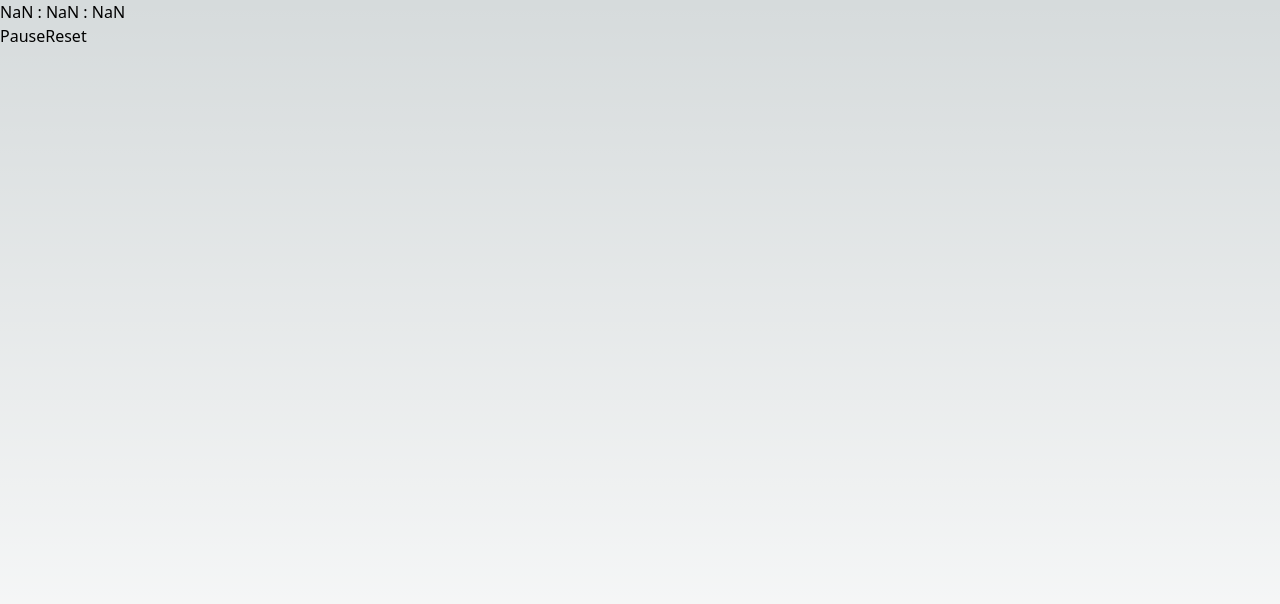
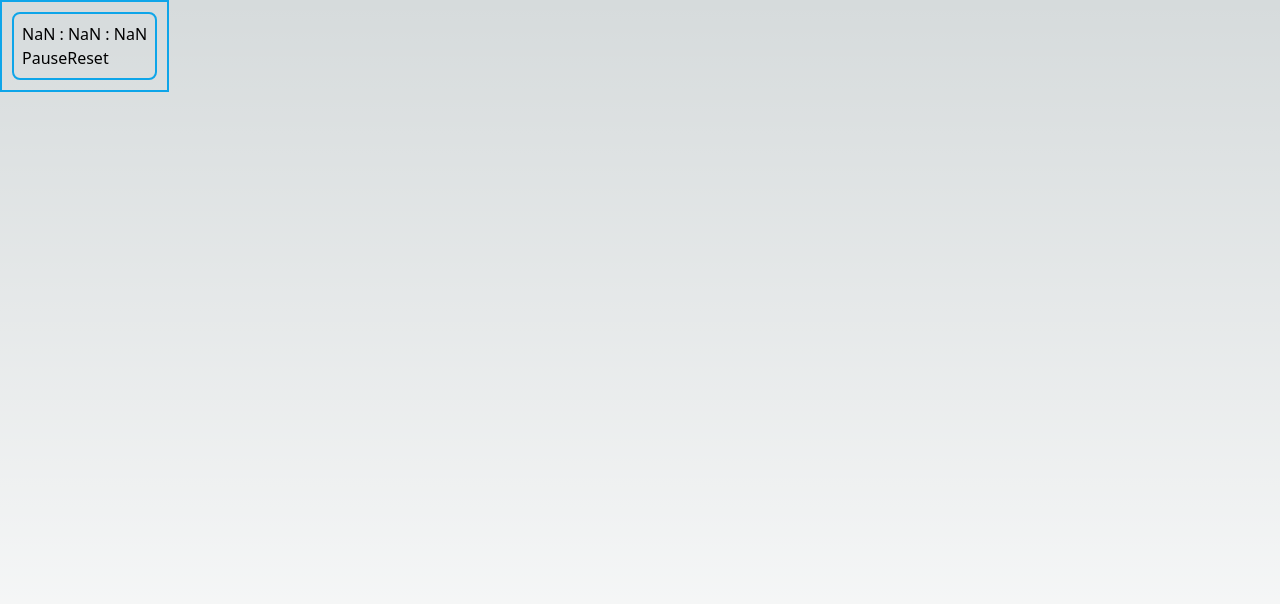
Before and after one commit to itsrishu/file-explorer, a Next.js app: page /countdownTimer/Timer in a window 1280 px wide. Shown: the top 604 px of the page. Built offline with nearby package versions, Linux system fonts and the light colour scheme.

Commit message:
countdown timer altered

```diff
--- /dev/null
+++ b/src/pages/countdownTimer/Pcr.js
@@ -0,0 +1,85 @@
+// import React, { useEffect, useState } from "react";
+
+// const Pcr = ({ hours, minutes, seconds }) => {
+//   const [remainingTime, setRemainingTime] = useState({
+//     hours,
+//     minutes,
+//     seconds,
+//   });
+//   const [isRunning, setIsRunning] = useState(false);
+
+//   useEffect(() => {
+//     let interval;
+
+//     const startTimer = () => {
+//       interval = setInterval(() => {
+//         setRemainingTime((prevTime) => {
+//           const updatedTime = { ...prevTime };
+
+//           if (updatedTime.seconds === 0) {
+//             if (updatedTime.minutes === 0) {
+//               if (updatedTime.hours === 0) {
+//                 clearInterval(interval);
+//                 setIsRunning(false);
+//                 return updatedTime;
+//               }
+//               updatedTime.hours--;
+//               updatedTime.minutes = 4;
+//               updatedTime.seconds = 5;
+//             } else {
+//               updatedTime.minutes--;
+//               updatedTime.seconds = 5;
+//             }
+//           } else {
+//             updatedTime.seconds--;
+//           }
+
+//           return updatedTime;
+//         });
+//       }, 1000);
+//     };
+
+//     if (isRunning) {
+//       startTimer();
+//     }
+
+//     return () => clearInterval(interval);
+//   }, [isRunning]);
+
+//   const handleStart = () => {
+//     setIsRunning(true);
+//   };
+
+//   const handlePause = () => {
+//     setIsRunning(false);
+//   };
+
+//   const handleReset = () => {
+//     setRemainingTime({ hours, minutes, seconds });
+//     setIsRunning(false);
+//   };
+
+//   return (
+//     <div>
+//       <h2>Countdown Timer</h2>
+//       <p>
+//         {`${remainingTime.hours
+//           .toString()
+//           .padStart(2, "0")}:${remainingTime.minutes
+//           .toString()
+//           .padStart(2, "0")}:${remainingTime.seconds
+//           .toString()
+//           .padStart(2, "0")}`}
+//       </p>
+//       <button onClick={handleStart} disabled={isRunning}>
+//         Start
+//       </button>
+//       <button onClick={handlePause} disabled={!isRunning}>
+//         Pause
+//       </button>
+//       <button onClick={handleReset}>Reset</button>
+//     </div>
+//   );
+// };
+
+// export default Pcr;
--- a/src/pages/countdownTimer/Timer.js
+++ b/src/pages/countdownTimer/Timer.js
@@ -1,58 +1,66 @@
-import React, { useState, useRef, useEffect } from 'react'
+import React, { useState, useRef, useEffect } from "react";
+
+const NO_OF_SECS_IN_1_MINS = 5;
+const TOTAL_NUMBER_OF_MINUTES = 5;
+const NO_OF_SECS_IN_1_HOURS = NO_OF_SECS_IN_1_MINS * TOTAL_NUMBER_OF_MINUTES;
 
 function Timer({ seconds }) {
-	const [time, setTime] = useState(seconds)
-	const [isPaused, setIsPaused] = useState(false)
-	const timerRef = useRef(null)
+  const [time, setTime] = useState(seconds);
+  const [isPaused, setIsPaused] = useState(false);
+  const timerRef = useRef(null);
 
   const formatTime = (timeInSeconds) => {
-		const seconds = Math.floor(timeInSeconds % 60)
+    const seconds = Math.floor(timeInSeconds % NO_OF_SECS_IN_1_MINS)
       .toString()
-			.padStart(2, '0')
-		const minutes = Math.floor((timeInSeconds % 3600) / 60)
+      .padStart(2, "0");
+    const minutes = Math.floor(
+      (timeInSeconds % NO_OF_SECS_IN_1_HOURS) / NO_OF_SECS_IN_1_MINS
+    )
       .toString()
-			.padStart(2, '0')
+      .padStart(2, "0");
 
-		const hours = Math.floor(timeInSeconds / 3600)
+    const hours = Math.floor(timeInSeconds / NO_OF_SECS_IN_1_HOURS)
       .toString()
-			.padStart(2, '0')
+      .padStart(2, "0");
 
-		return `${hours} : ${minutes} : ${seconds}`
-	}
+    return `${hours} : ${minutes} : ${seconds}`;
+  };
 
   const startTimer = () => {
-		setIsPaused(false)
+    setIsPaused(false);
     timerRef.current = setInterval(() => {
       setTime((prevTime) => {
         if (prevTime === 0) {
-					clearInterval(timerRef.current)
-					return 0
+          clearInterval(timerRef.current);
+          return 0;
         }
-				return prevTime - 1
-			})
-		}, 1000)
-	}
+        return prevTime - 1;
+      });
+    }, 1000);
+  };
 
   useEffect(() => {
-		startTimer()
-		return () => clearInterval(timerRef.current)
-	}, [])
+    startTimer();
+    return () => clearInterval(timerRef.current);
+  }, []);
 
   const pauseTimer = () => {
-		clearInterval(timerRef.current)
-		setIsPaused(true)
-	}
+    clearInterval(timerRef.current);
+    setIsPaused(true);
+  };
 
   const resetTimer = () => {
-		clearInterval(timerRef.current)
-		setTime(seconds)
-		setIsPaused(false)
-	}
+    clearInterval(timerRef.current);
+    setTime(seconds);
+    setIsPaused(false);
+  };
 
   return (
-		<div className='flex flex-col justify-center'>
+    <div className="flex">
+      <div className="flex border-2 border-solid border-sky-500 p-[10px]">
+        <div className="flex flex-col justify-center border-2 border-solid border-sky-500 p-2 rounded-[8px]">
           {formatTime(time)}
-			<div className='flex'>
+          <div className="flex">
             {isPaused ? (
               <button onClick={startTimer}>Resume</button>
             ) : (
@@ -61,7 +69,9 @@ function Timer({ seconds }) {
             <button onClick={resetTimer}>Reset</button>
           </div>
         </div>
-	)
+      </div>
+    </div>
+  );
 }
 
-export default Timer
+export default Timer;
--- a/src/pages/countdownTimer/index.js
+++ b/src/pages/countdownTimer/index.js
@@ -1,12 +1,13 @@
-import React from 'react'
-import Timer from './Timer'
+import React from "react";
+import Timer from "./Timer";
+//import Pcr from "./Pcr";
 
 function CountdownTimer({}) {
-	return (
-		<div>
-			<Timer seconds={560} />
-		</div>
-	)
+  return (
+    <div>
+      <Timer seconds={30} />
+    </div>
+  );
 }
 
-export default CountdownTimer
+export default CountdownTimer;
```
Lines whose indentation alone changed are shown as unchanged.
